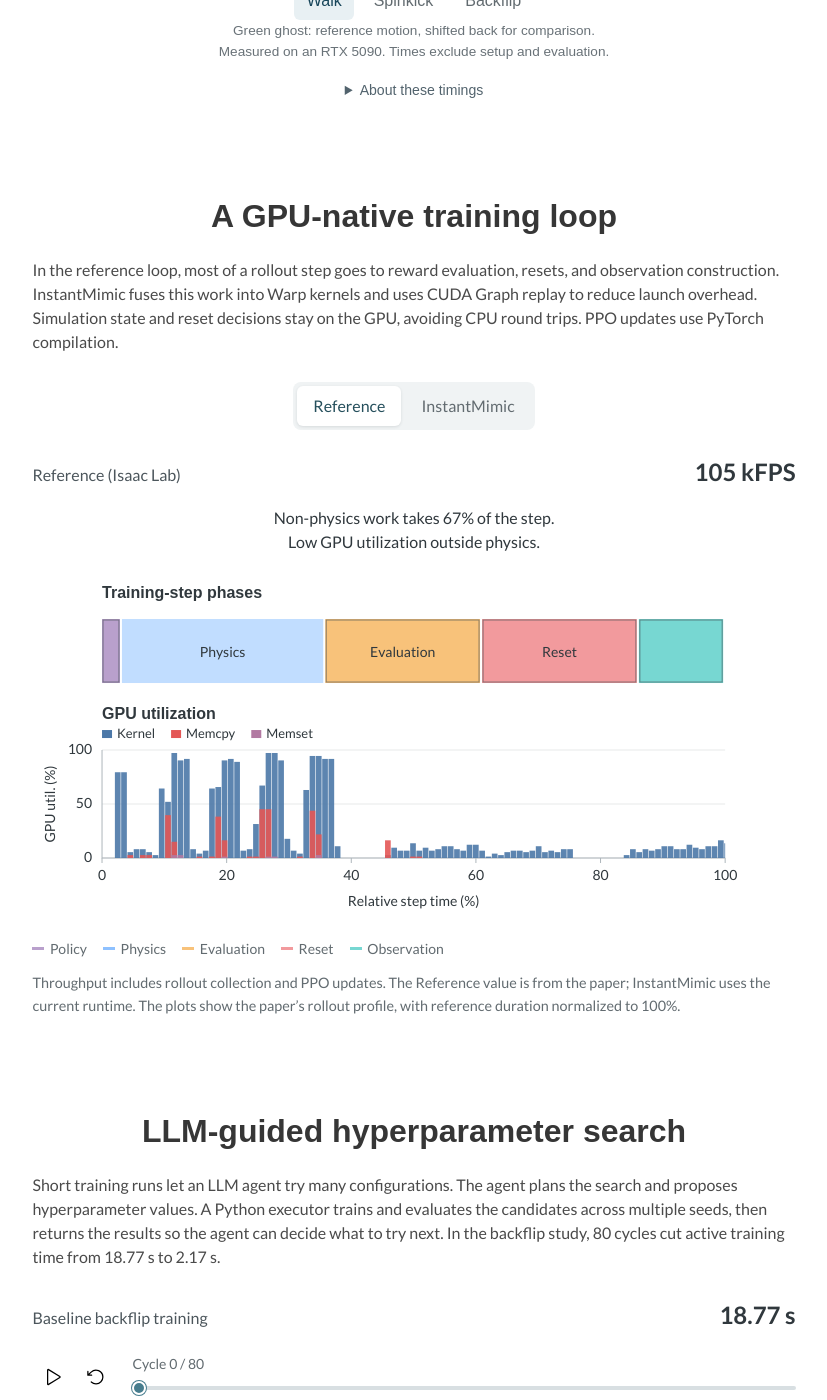
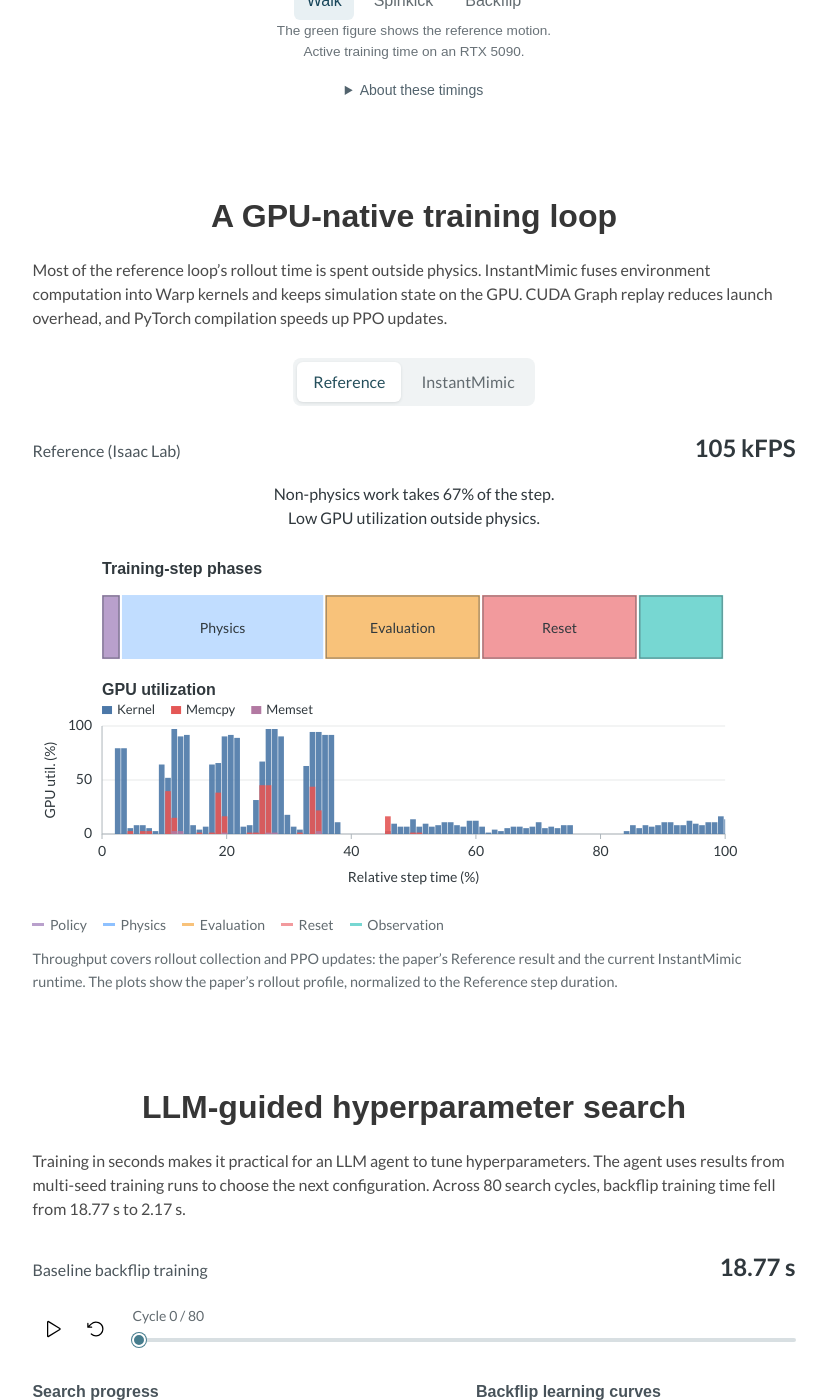
Before and after one commit to Scripter36/Scripter36.github.io, a Jekyll site: the page projects/instantmimic/index.html, which Jekyll copies as it is, in a window 1280 px wide and 1400 px high, scrolled down 1159 px. Shown: the whole window, without its empty margins (226-1053 px from the left). Built offline with Jekyll 4.4.1, drawn with Linux system fonts in a browser that asks for light colours; nearby versions of some CDN libraries; some web fonts are replaced; library files that are not in the unit come from our copies; a style sheet for code colours, icons or effects is not loaded; some of the changed text lies outside the part shown.

Commit message:
style: simplify project page copy

```diff
--- a/projects/instantmimic/index.html
+++ b/projects/instantmimic/index.html
@@ -238,15 +238,14 @@
           <a href="./assets/spinkick.mp4?v=6f38cf416f">spinkick</a>, and
           <a href="./assets/backflip.mp4?v=5dbd606e42">backflip</a> videos.
         </p>
-        <p class="motion-demo__notes">Green ghost: reference motion, shifted back for comparison.</p>
-        <p class="motion-demo__notes">Measured on an RTX 5090. Times exclude setup and evaluation.</p>
+        <p class="motion-demo__notes">The green figure shows the reference motion.</p>
+        <p class="motion-demo__notes">Active training time on an RTX 5090.</p>
         <span class="is-sr-only" data-status role="status" aria-live="polite"></span>
         <details>
           <summary>About these timings</summary>
-          <p>The timer replays the measured active training time, then shows the saved policy.
-            Each clip shows a selected checkpoint from one run.
-            A policy succeeds when all 32 deterministic evaluation environments finish 10 seconds
-            without early termination. Evaluation runs every five training iterations.</p>
+          <p>Each demo starts with a timer showing the policy’s active training time, followed by its motion.
+            A successful evaluation completes 10 seconds in all 32 worlds.
+            Policies are evaluated every five iterations.</p>
           <table>
             <thead><tr><th>Motion</th><th>Active time</th><th>Seed</th><th>Selected iteration</th></tr></thead>
             <tbody>
@@ -255,13 +254,9 @@
               <tr><td>Backflip</td><td>1.933 s</td><td>43</td><td>120</td></tr>
             </tbody>
           </table>
-          <p>Walk uses iteration 70 (1.136 s); its first successful evaluation was at iteration 65 (1.056 s).
-            Spinkick and backflip use their first evaluations in which all 32 worlds succeeded.</p>
-          <p>Active time includes rollout collection and PPO updates. It excludes initialization,
-            compile setup, evaluation, checkpoint saving, and recording.
-            These examples are individual runs, not three-seed medians.
-            The carousel shows the first five seconds of each rollout at normal playback speed.
-            The card progress bar covers the training time replay and those five seconds.</p>
+          <p>Active training time covers rollout collection and PPO updates.
+            Each row reports one run. The carousel plays five seconds of each video;
+            full recordings are linked below.</p>
           <p>Full 10-second videos: <a href="./assets/walk.mp4?v=ed5e6b759d">Walk</a>,
             <a href="./assets/spinkick.mp4?v=6f38cf416f">spinkick</a>, and <a href="./assets/backflip.mp4?v=5dbd606e42">backflip</a>.</p>
           <p>See the <a href="https://github.com/Scripter36/InstantMimic/blob/HEAD/docs/reference/motion-demo.md">configs and measurement details</a>.</p>
@@ -320,10 +315,10 @@
     <div class="columns is-centered">
       <div class="column is-four-fifths">
         <h2 class="title is-3 has-text-centered">A GPU-native training loop</h2>
-        <p>In the reference loop, most of a rollout step goes to reward evaluation, resets,
-          and observation construction. InstantMimic fuses this work into Warp kernels and
-          uses CUDA Graph replay to reduce launch overhead. Simulation state and reset
-          decisions stay on the GPU, avoiding CPU round trips. PPO updates use PyTorch compilation.</p>
+        <p>Most of the reference loop’s rollout time is spent outside physics.
+          InstantMimic fuses environment computation into Warp kernels and keeps simulation
+          state on the GPU. CUDA Graph replay reduces launch overhead, and PyTorch compilation
+          speeds up PPO updates.</p>
         <figure class="paper-figure" data-interactive-figure="profile">
           <div data-figure-fallback class="paper-figure__fallback">
             <div class="paper-figure__summary">
@@ -361,7 +356,7 @@
             </div>
             <span class="paper-figure__sr" role="status" data-figure-live></span>
           </div>
-          <figcaption id="training-profile-caption">Throughput includes rollout collection and PPO updates. The Reference value is from the paper; InstantMimic uses the current runtime. The plots show the paper’s rollout profile, with reference duration normalized to 100%.</figcaption>
+          <figcaption id="training-profile-caption">Throughput covers rollout collection and PPO updates: the paper’s Reference result and the current InstantMimic runtime. The plots show the paper’s rollout profile, normalized to the Reference step duration.</figcaption>
         </figure>
       </div>
     </div>
@@ -373,11 +368,9 @@
     <div class="columns is-centered">
       <div class="column is-four-fifths">
         <h2 class="title is-3 has-text-centered">LLM-guided hyperparameter search</h2>
-        <p>Short training runs let an LLM agent try many configurations. The agent plans the
-          search and proposes hyperparameter values. A Python executor trains and evaluates
-          the candidates across multiple seeds, then returns the results so the agent can
-          decide what to try next. In the backflip study, 80 cycles cut active training time
-          from 18.77 s to 2.17 s.</p>
+        <p>Training in seconds makes it practical for an LLM agent to tune hyperparameters.
+          The agent uses results from multi-seed training runs to choose the next configuration.
+          Across 80 search cycles, backflip training time fell from 18.77 s to 2.17 s.</p>
         <figure class="paper-figure" data-interactive-figure="search">
           <div data-figure-fallback class="paper-figure__fallback paper-figure__fallback--search">
             <img src="./assets/search-progress.jpg" alt="Best training time decreases from 18.77 to 2.17 seconds over 80 optimization cycles." width="1920" height="930" loading="lazy">
@@ -410,7 +403,7 @@
             </div>
             <span class="paper-figure__sr" role="status" data-figure-live></span>
           </div>
-          <figcaption id="hyperparameter-search-caption">Left: best active training time to reach 90% success, measured as a three-seed median. Cycle 0 denotes the starting configuration. Right: learning curves and shaded ranges reproduced from the paper’s Figure 7b; the optimized curve becomes available at cycle 65. These paper experiments are separate from the individual motion runs above. See the <a href="https://arxiv.org/pdf/2609.09821">paper and appendix</a> for settings.</figcaption>
+          <figcaption id="hyperparameter-search-caption">Left: best training time to reach 90% success (median of three seeds), starting at cycle 0. Right: backflip learning curves from Figure 7b, with the optimized configuration found at cycle 65. See the <a href="https://arxiv.org/pdf/2609.09821">paper and appendix</a> for settings.</figcaption>
         </figure>
       </div>
     </div>
```
Also changed, not shown: other parts of projects/instantmimic/index.html (+1 -1 lines).
